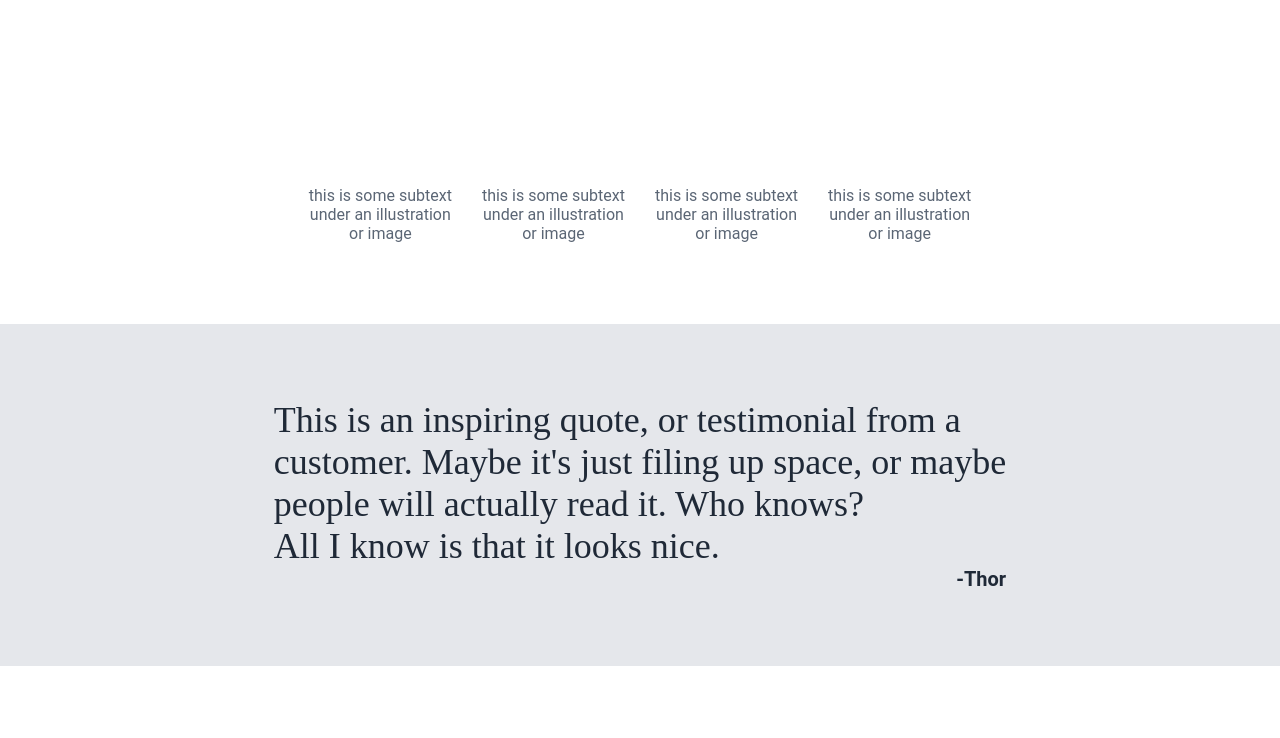
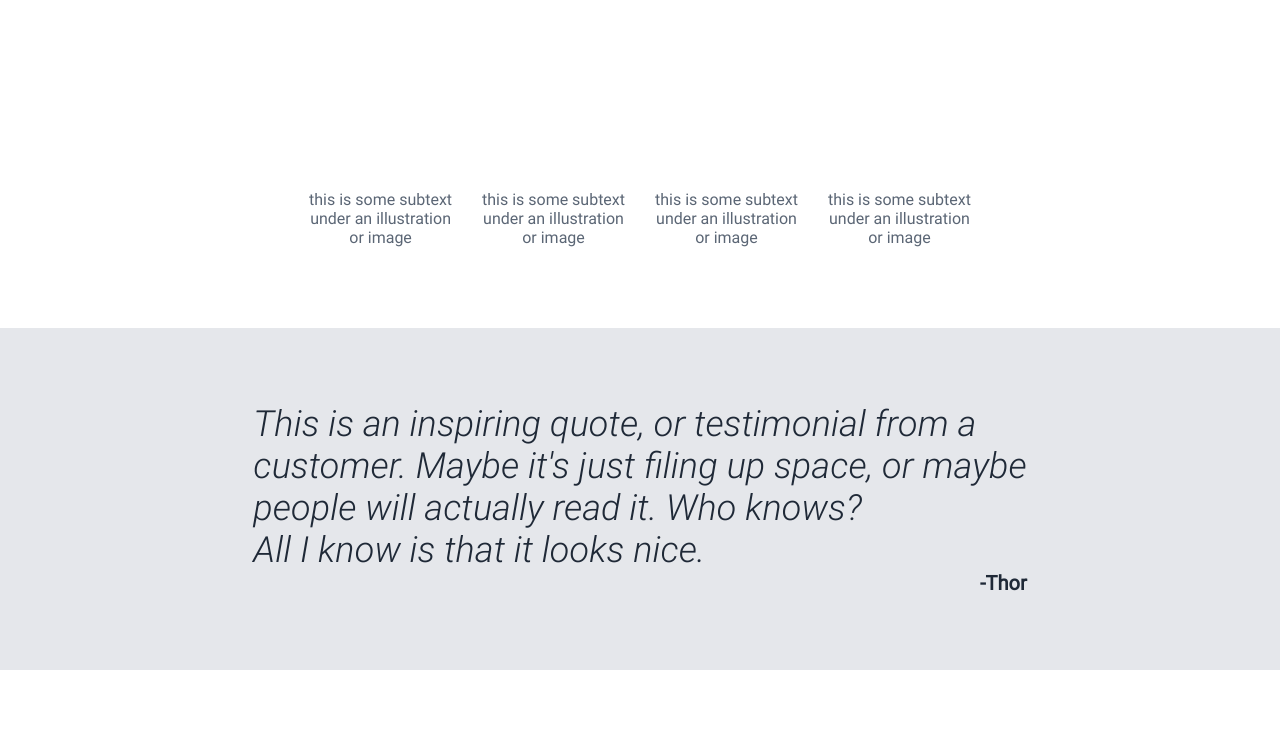
Before and after one commit to Suroz7/css-assignments, a plain HTML site: page Task4/index.html in a window 1280 px wide. Shown: the part 500-1238 px from the top of the page. Drawn offline with Linux system fonts and the light colour scheme; the site is published under a folder, as on GitHub Pages, so addresses that start at the root find nothing.

Commit message:
font import

```diff
--- a/Task4/css/style.css
+++ b/Task4/css/style.css
@@ -2,22 +2,22 @@
 
 @font-face {
     font-family: 'Roboto';
-    src: url(/Task4/fonts/Roboto-Regular.ttf) format('truetype');
+    src: url(../fonts/Roboto-Regular.ttf) format('truetype');
 }
 
 @font-face {
     font-family: 'Roboto-light-italic';
-    src: url(/Task4/fonts/Roboto-LightItalic.ttf) format('truetype');
+    src: url(../fonts/Roboto-LightItalic.ttf) format('truetype');
 }
 
 @font-face {
     font-family: 'Roboto-extra-bold';
-    src: url(/Task4/fonts/Roboto-Black.ttf) format('truetype');
+    src: url(../fonts/Roboto-Black.ttf) format('truetype');
 }
 
 @font-face {
     font-family: 'Roboto-thin';
-    src: url(/Task4/fonts/Roboto-Thin.ttf);
+    src: url(../fonts/Roboto-Thin.ttf);
 }
 
 body {
```
